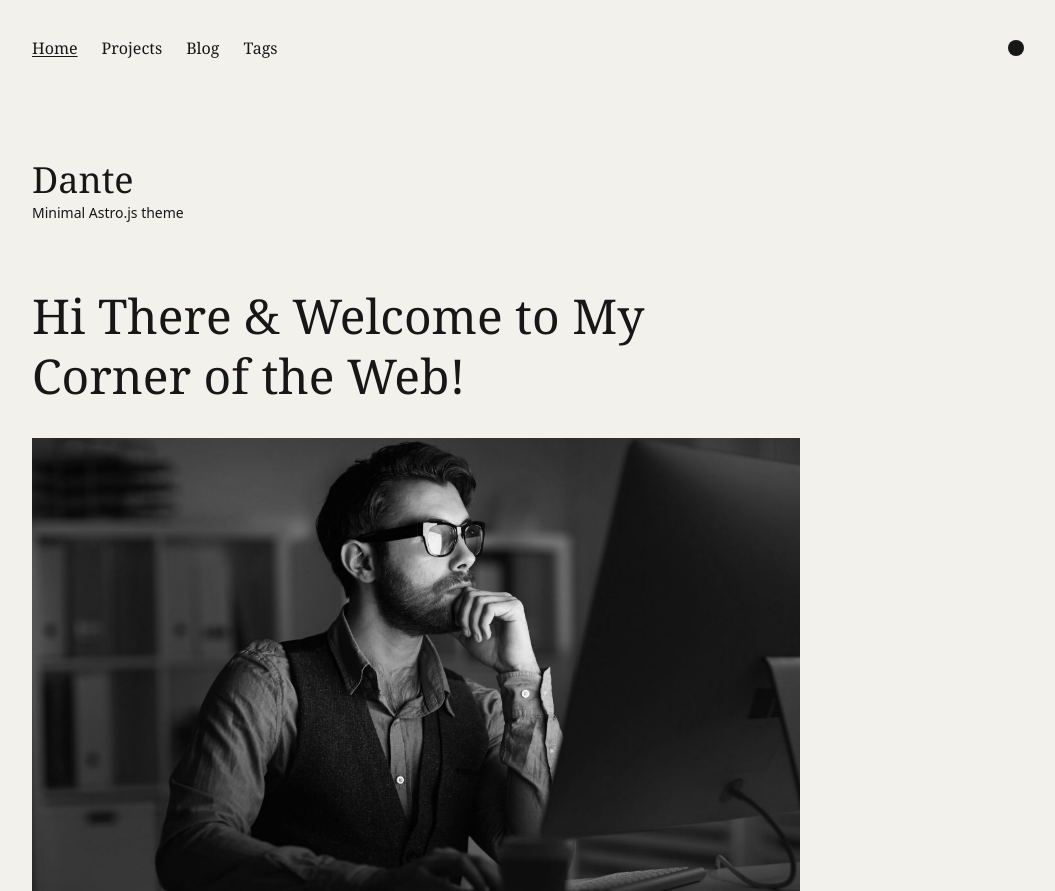
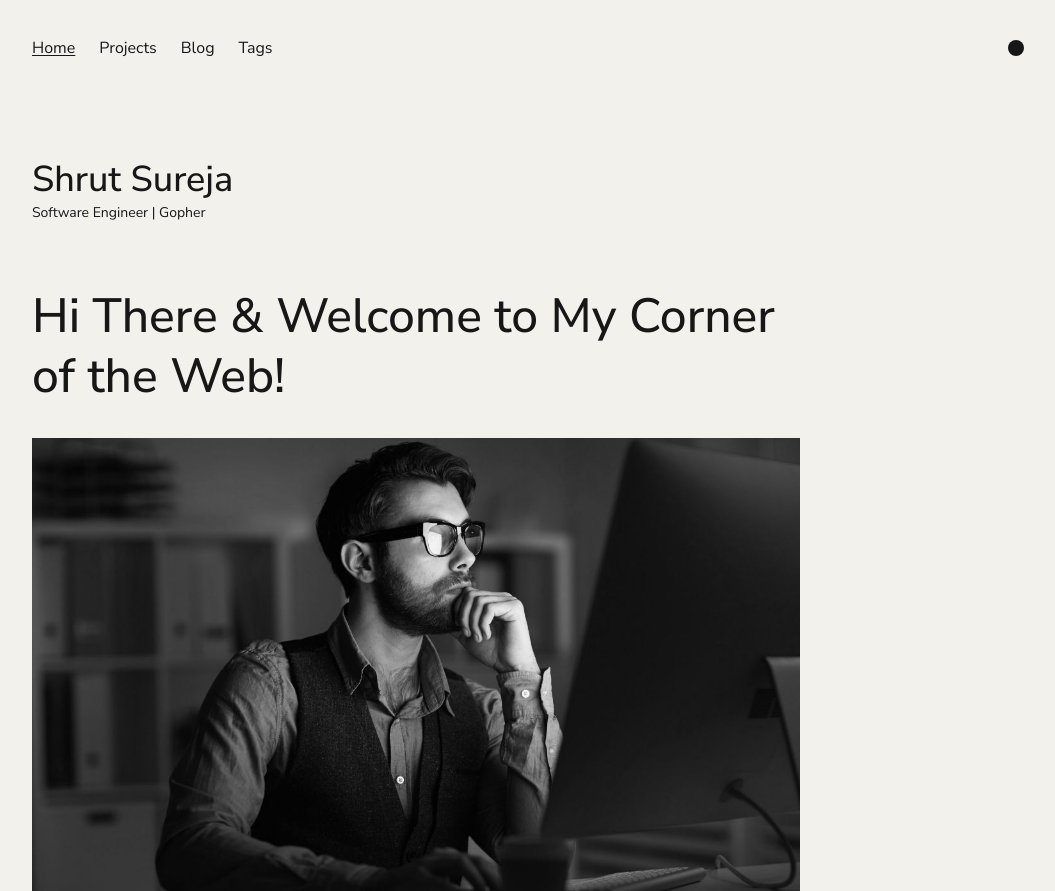
Before and after one commit to shrutsureja/portfolio-astro, an Astro site: page / in a window 1280 px wide. Shown: the top 891 px of the page, without its empty margins (224-1279 px from the left). Built offline with nearby package versions, Linux system fonts and the light colour scheme; Astro itself is replaced by a stand-in of ours; a web font is replaced by a local one.

Commit message:
updated fonts and basic detail

```diff
--- a/astro.config.mjs
+++ b/astro.config.mjs
@@ -3,9 +3,8 @@ import mdx from '@astrojs/mdx';
 import sitemap from '@astrojs/sitemap';
 import tailwind from '@astrojs/tailwind';
 
-// https://astro.build/config
 export default defineConfig({
-    site: 'https://example.com',
+    site: 'https://shrutsureja.me',
     integrations: [
         mdx(),
         sitemap(),
--- a/src/components/BaseHead.astro
+++ b/src/components/BaseHead.astro
@@ -43,8 +43,9 @@ function formatCanonicalURL(url: string | URL) {
 <meta name="generator" content={Astro.generator} />
 
 <!-- Fonts -->
-<link rel="preload" as="font" type="font/woff2" href={interWoff2} crossorigin="anonymous" />
-<link rel="preload" as="font" type="font/woff2" href={newsreaderWoff2} crossorigin="anonymous" />
+ <link rel="preconnect" href="https://fonts.googleapis.com">
+<link rel="preconnect" href="https://fonts.gstatic.com" crossorigin>
+<link href="https://fonts.googleapis.com/css2?family=Nunito+Sans:ital,opsz,wght@0,6..12,200..1000;1,6..12,200..1000&display=swap" rel="stylesheet">
 
 <!-- Low Priority Global Metadata -->
 <link rel="icon" type="image/svg+xml" href="/favicon.svg" />
--- a/src/data/site-config.ts
+++ b/src/data/site-config.ts
@@ -38,9 +38,10 @@ export type SiteConfig = {
 };
 
 const siteConfig: SiteConfig = {
-    title: 'Dante',
-    subtitle: 'Minimal Astro.js theme',
-    description: 'Astro.js and Tailwind CSS theme for blog and portfolio by justgoodui.com',
+    title: 'Shrut Sureja',
+    subtitle: 'Software Engineer | Gopher',
+    description:
+        'Personal blog and portfolio of Shrut Sureja, a software engineer and Gopher based in India. I write about Go, web development, and software engineering.',
     image: {
         src: '/dante-preview.jpg',
         alt: 'Dante - Astro.js and Tailwind CSS theme'
--- a/src/styles/global.css
+++ b/src/styles/global.css
@@ -5,6 +5,10 @@
 @tailwind base;
 @tailwind components;
 @tailwind utilities;
+
+body {
+    font-family: 'Nunito Sans', sans-serif;
+}
 
 @layer base {
     :root {
@@ -19,36 +23,4 @@
         --color-bg-muted: 36 36 36; /* #242424 */
         --color-border-main: 242 241 236; /* #F2F1EC */
     }
-
-    /* Cyan */
-    /*
-    :root {
-        --color-text-main: 22 42 43;
-        --color-bg-main: 214 224 226;
-        --color-bg-muted: 204 216 219;
-        --color-border-main: 22 42 43;
-    }
-    html.dark {
-        --color-text-main: 214 224 226;
-        --color-bg-main: 22 42 43;
-        --color-bg-muted: 28 53 55;
-        --color-border-main: 214 224 226;
-    }
-    */
-
-    /* Green */
-    /*
-    :root {
-        --color-text-main: 58 66 56;
-        --color-bg-main: 243 239 230;
-        --color-bg-muted: 238 233 220;
-        --color-border-main: 58 66 56;
-    }
-    html.dark {
-        --color-text-main: 243 239 230;
-        --color-bg-main: 94 108 91;
-        --color-bg-muted: 89 103 86;
-        --color-border-main: 243 239 230;
-    }
-    */
 }
--- a/tailwind.config.cjs
+++ b/tailwind.config.cjs
@@ -5,8 +5,9 @@ module.exports = {
     darkMode: 'class',
     theme: {
         fontFamily: {
-            sans: ['Inter Variable', ...defaultTheme.fontFamily.sans],
-            serif: ['Newsreader Variable', ...defaultTheme.fontFamily.serif]
+            sans: ['Nunito Sans', 'sans-serif']
+            // sans: ['Inter Variable', ...defaultTheme.fontFamily.sans],
+            // serif: ['Newsreader Variable', ...defaultTheme.fontFamily.serif]
         },
         extend: {
             textColor: {
```
